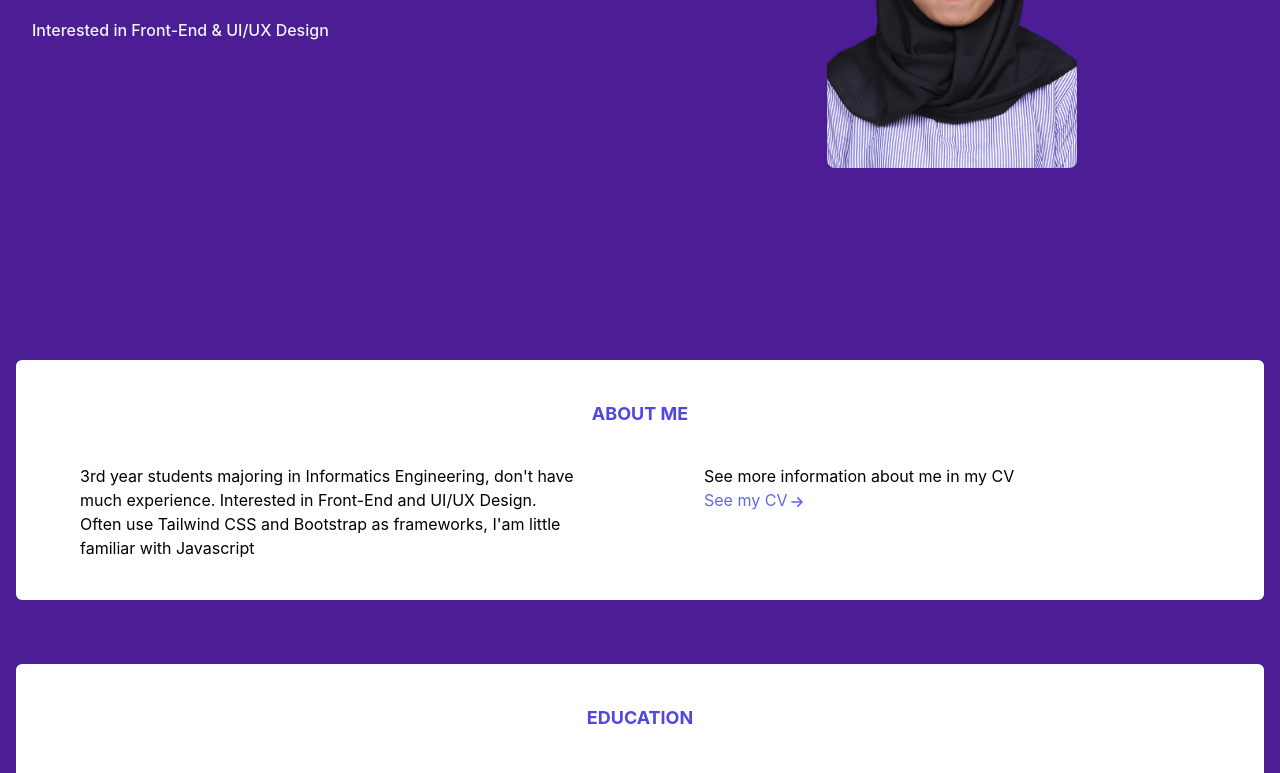
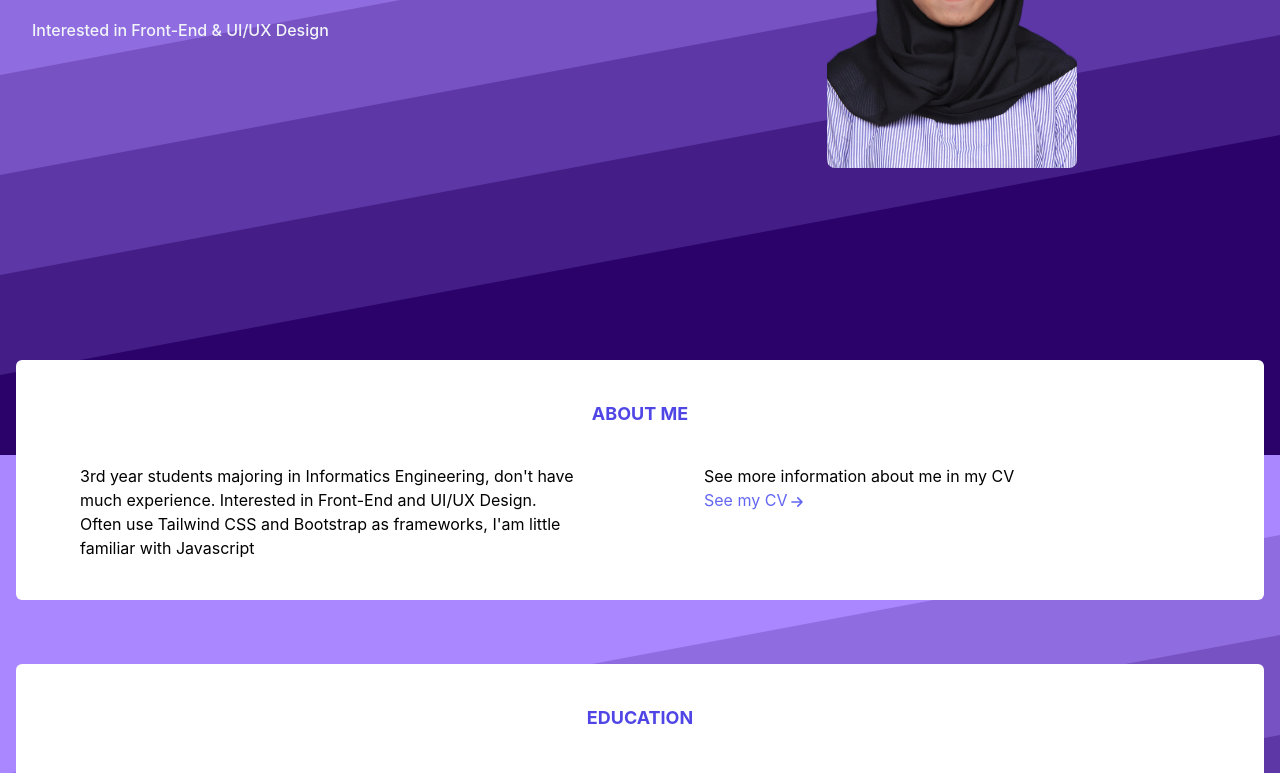
Before and after one commit to 8Nuruuuldp/nuruldwipajriah.github.io, a plain HTML site: page index.html in a window 1280 px wide. Shown: the part 345-1118 px from the top of the page. Drawn offline with nearby package versions, Linux system fonts and the light colour scheme.

Commit message:
Update index.html
Signed-off-by: 8Nuruuuldp <106425993+8Nuruuuldp@users.noreply.github.com>

```diff
--- a/index.html
+++ b/index.html
@@ -10,7 +10,7 @@
     <link rel="stylesheet" href="src/style.css">
     <link rel="stylesheet" href="https://cdnjs.cloudflare.com/ajax/libs/font-awesome/6.2.0/css/all.min.css" integrity="sha512-xh6O/CkQoPOWDdYTDqeRdPCVd1SpvCA9XXcUnZS2FmJNp1coAFzvtCN9BmamE+4aHK8yyUHUSCcJHgXloTyT2A==" crossorigin="anonymous" referrerpolicy="no-referrer" />
 </head>
-<body class="bg-violet-900">
+<body class="multibg bg-fixed">
 
     <!-- Navbar -->
     <nav class="fixed top-0 w-full bg-white shadow">
```
